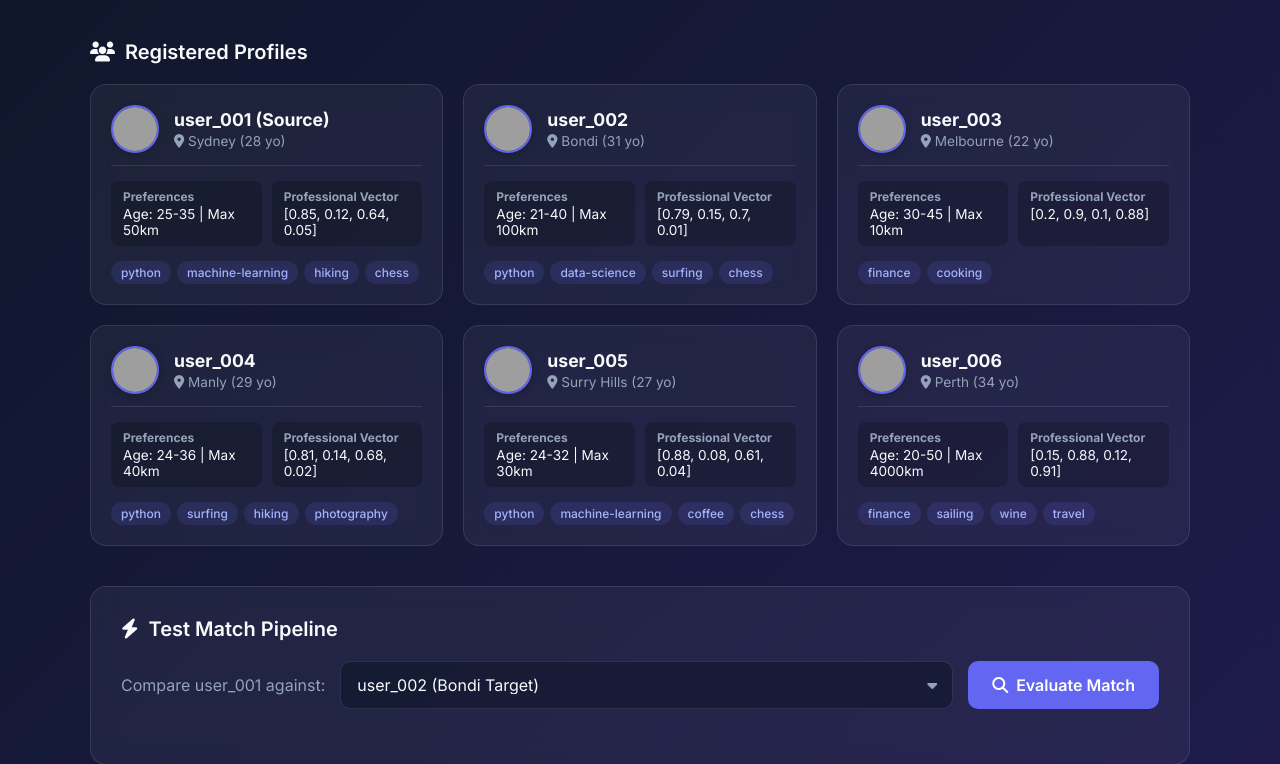
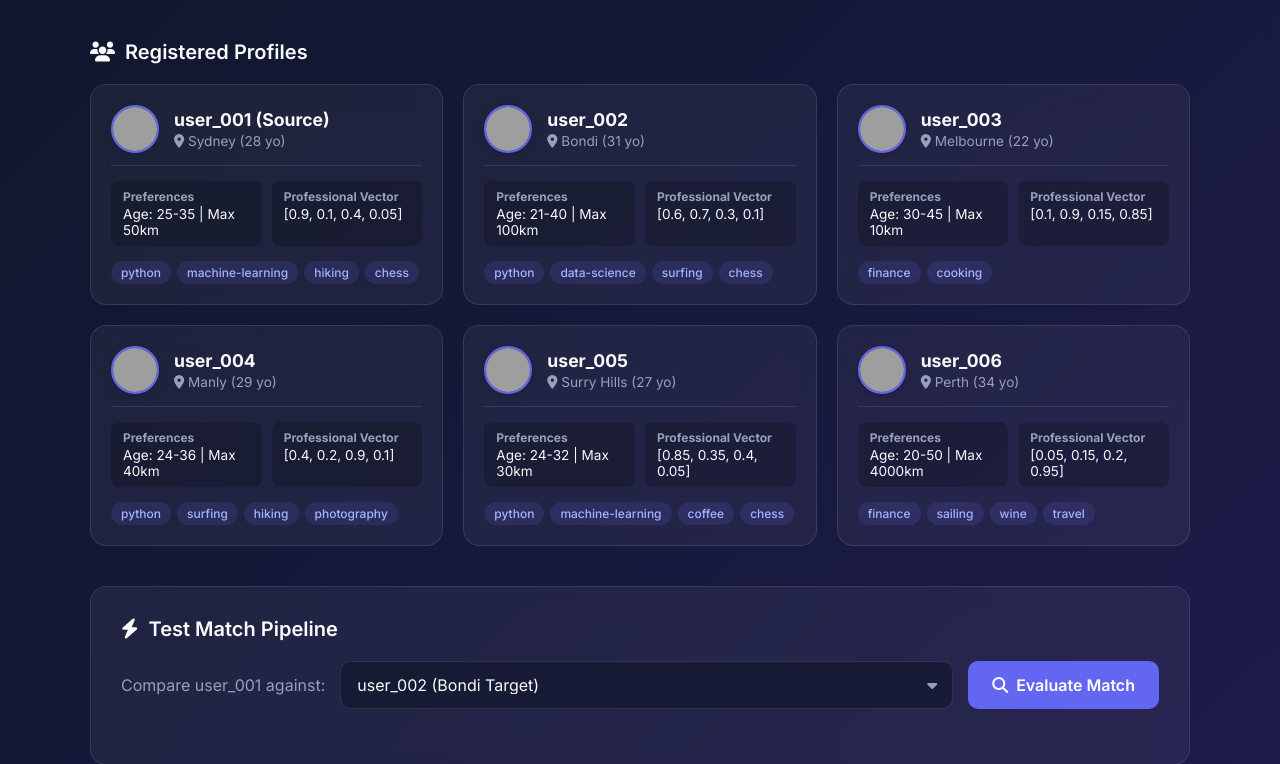
Before and after one commit to yoshiko-tsuka/User-Match-Engine-Visualizer, a FastAPI app: page / in a window 1280 px wide. Shown: the part 117-881 px from the top of the page. Run offline with FastAPI, Linux system fonts and the light colour scheme; grey boxes are pictures that could not be loaded.

Commit message:
feat: update professional vectors and display scores with 4 decimals

```diff
--- a/main.py
+++ b/main.py
@@ -29,7 +29,7 @@ MOCK_GRAPH_DB: dict[str, dict] = {
             "longitude": 151.2093,
         },  # Sydney
         "channels": {
-            "professional": [0.85, 0.12, 0.64, 0.05],  # Dense vector embedding
+            "professional": [0.90, 0.10, 0.40, 0.05],  # Tech / ML focus
             "interests": ["python", "machine-learning", "hiking", "chess"],
         },
     },
@@ -39,7 +39,7 @@ MOCK_GRAPH_DB: dict[str, dict] = {
         "preferences": {"min_age": 21, "max_age": 40, "max_distance_km": 100},
         "attributes": {"age": 31, "latitude": -33.8915, "longitude": 151.2767},  # Bondi
         "channels": {
-            "professional": [0.79, 0.15, 0.70, 0.01],
+            "professional": [0.60, 0.70, 0.30, 0.10],  # Data / Product blend
             "interests": ["python", "data-science", "surfing", "chess"],
         },
     },
@@ -53,7 +53,7 @@ MOCK_GRAPH_DB: dict[str, dict] = {
             "longitude": 144.9631,
         },  # Melbourne
         "channels": {
-            "professional": [0.20, 0.90, 0.10, 0.88],
+            "professional": [0.10, 0.90, 0.15, 0.85],  # Finance / Admin
             "interests": ["finance", "cooking"],
         },
     },
@@ -63,7 +63,7 @@ MOCK_GRAPH_DB: dict[str, dict] = {
         "preferences": {"min_age": 24, "max_age": 36, "max_distance_km": 40},
         "attributes": {"age": 29, "latitude": -33.7970, "longitude": 151.2880},  # Manly
         "channels": {
-            "professional": [0.81, 0.14, 0.68, 0.02],
+            "professional": [0.40, 0.20, 0.90, 0.10],  # Creative / UI
             "interests": ["python", "surfing", "hiking", "photography"],
         },
     },
@@ -77,7 +77,7 @@ MOCK_GRAPH_DB: dict[str, dict] = {
             "longitude": 151.2167,
         },  # Surry Hills
         "channels": {
-            "professional": [0.88, 0.08, 0.61, 0.04],
+            "professional": [0.85, 0.35, 0.40, 0.05],  # Fullstack AI
             "interests": ["python", "machine-learning", "coffee", "chess"],
         },
     },
@@ -87,7 +87,7 @@ MOCK_GRAPH_DB: dict[str, dict] = {
         "preferences": {"min_age": 20, "max_age": 50, "max_distance_km": 4000},
         "attributes": {"age": 34, "latitude": -31.9505, "longitude": 115.8605},  # Perth
         "channels": {
-            "professional": [0.15, 0.88, 0.12, 0.91],
+            "professional": [0.05, 0.15, 0.20, 0.95],  # Sales / Marketing
             "interests": ["finance", "sailing", "wine", "travel"],
         },
     },
--- a/templates/index.html
+++ b/templates/index.html
@@ -623,8 +623,8 @@
 
                     // Breakdown channel scores
                     if (result.channel_breakdown) {
-                        document.getElementById('ProfScore').innerText = result.channel_breakdown.professional_similarity.toFixed(2);
-                        document.getElementById('InterestsScore').innerText = result.channel_breakdown.interests_overlap.toFixed(2);
+                        document.getElementById('ProfScore').innerText = result.channel_breakdown.professional_similarity.toFixed(4);
+                        document.getElementById('InterestsScore').innerText = result.channel_breakdown.interests_overlap.toFixed(4);
                     }
 
                     // Compatibility badge styling
```
Also changed, not shown: README.md, 1 other file.
